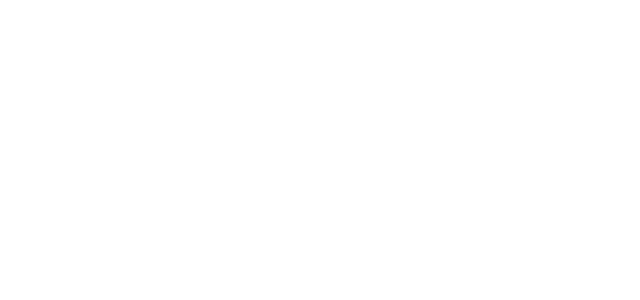
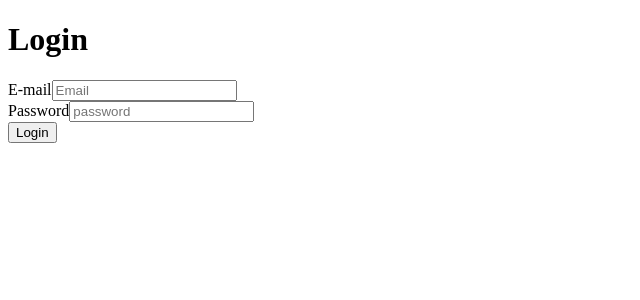
Before and after one commit to takato0520/todo-app, a React (Create React App) app: page /login in a window 1280 px wide. Shown: the top 300 px of the page, without its empty margins (0-640 px from the left). Built offline with nearby package versions, Linux system fonts and the light colour scheme.

Commit message:
Login画面の作成

```diff
--- a/package.json
+++ b/package.json
@@ -6,6 +6,7 @@
     "@testing-library/jest-dom": "^5.11.4",
     "@testing-library/react": "^11.1.0",
     "@testing-library/user-event": "^12.1.10",
+    "firebase": "^8.4.2",
     "react": "^17.0.2",
     "react-dom": "^17.0.2",
     "react-router-dom": "^5.2.0",
--- /dev/null
+++ b/src/AuthService.jsx
@@ -0,0 +1,22 @@
+import React, { useState, useEffect } from 'react'
+import firebase from './config/firebase'
+
+const AuthContext = React.createContext()
+
+const AuthProvider = ({ children }) => {
+    const [user, setUser] = useState(null)
+    useEffect(() => {
+        firebase.auth().onAuthStateChanged(user => {
+            setUser(user)
+        })
+    }, [])
+
+    return (
+        <AuthContext.Provider value={user}>
+            {children}
+        </AuthContext.Provider>
+
+    )
+}
+
+export { AuthContext, AuthProvider }
--- a/src/Login.jsx
+++ b/src/Login.jsx
@@ -1,5 +1,65 @@
-const Login = () => {
-    return (null)
+import React, { useState, useContext } from 'react'
+import { Redirect } from 'react-router-dom'
+import { AuthContext } from './AuthService'
+import firebase from './config/firebase'
+
+const Login = ({ history }) => {
+    const [email, setEmail] = useState('')
+    const [password, setPassword] = useState('')
+
+    const handleSubmit = (e) => {
+        e.preventDefault()
+        firebase.auth().signInWithEmailAndPassword(email, password)
+            .then(() => {
+                history.push("/")
+            })
+            .catch(err => {
+                console.log(err)
+            })
+    }
+
+    const user = useContext(AuthContext)
+
+    if (user) {
+        return <Redirect to="/" />
+    }
+    return (
+        <>
+            <h1>Login</h1>
+            <form onSubmit={handleSubmit}>
+                <div>
+                    <label htmlFor='email'>E-mail</label>
+                    <input
+                        type='email'
+                        id='email'
+                        name='email'
+                        placeholder='Email'
+                        onChange={
+                            e => {
+                                setEmail(e.target.value)
+                            }
+                        }
+                    />
+                </div>
+                <div>
+                    <label htmlFor='password'>Password</label>
+                    <input
+                        type='password'
+                        id='password'
+                        name='password'
+                        placeholder='password'
+                        onChange={
+                            e => {
+                                setPassword(e.target.value)
+                            }
+                        }
+
+                    />
+                </div>
+                <button type='submit'>Login</button>
+            </form>
+        </>
+    )
 }
 
 export default Login
--- /dev/null
+++ b/src/config/firebase.js
@@ -0,0 +1,17 @@
+import firebase from 'firebase/app'
+import 'firebase/auth'
+import 'firebase/storage'
+
+const firebaseConfig = {
+  apiKey: "AIzaSyBL-wvFER7dwaeSEIjCJ5ZcsrRs8UYxTDI",
+  authDomain: "todoapp-4c0ba.firebaseapp.com",
+  projectId: "todoapp-4c0ba",
+  storageBucket: "todoapp-4c0ba.appspot.com",
+  messagingSenderId: "157398747241",
+  appId: "1:157398747241:web:65cbb5237ae4d826e97af8"
+}
+
+// Initialize Firebase
+firebase.initializeApp(firebaseConfig)
+
+export default firebase
```
Also changed, not shown: 1 other file (tests, documents, lock files or other folders).
